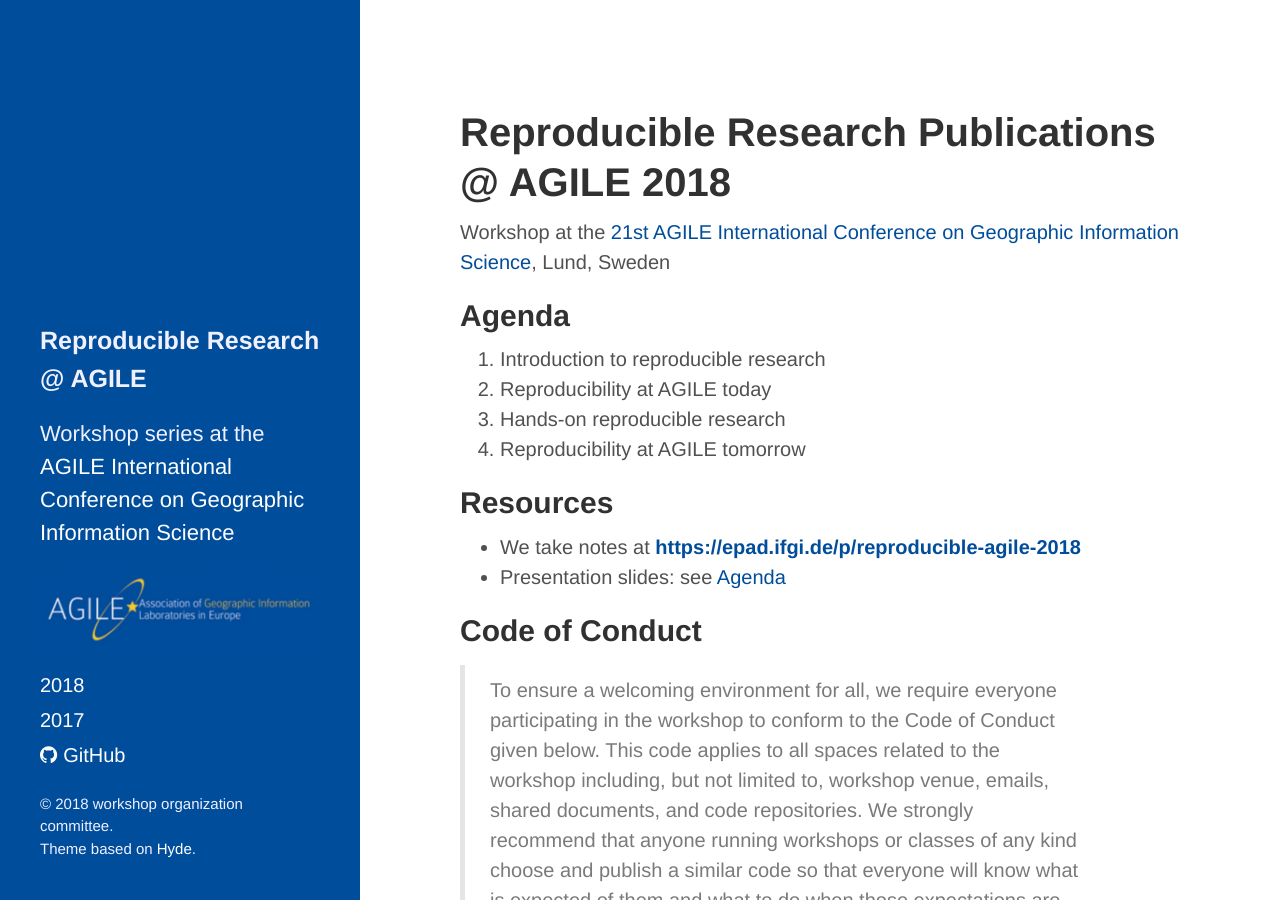
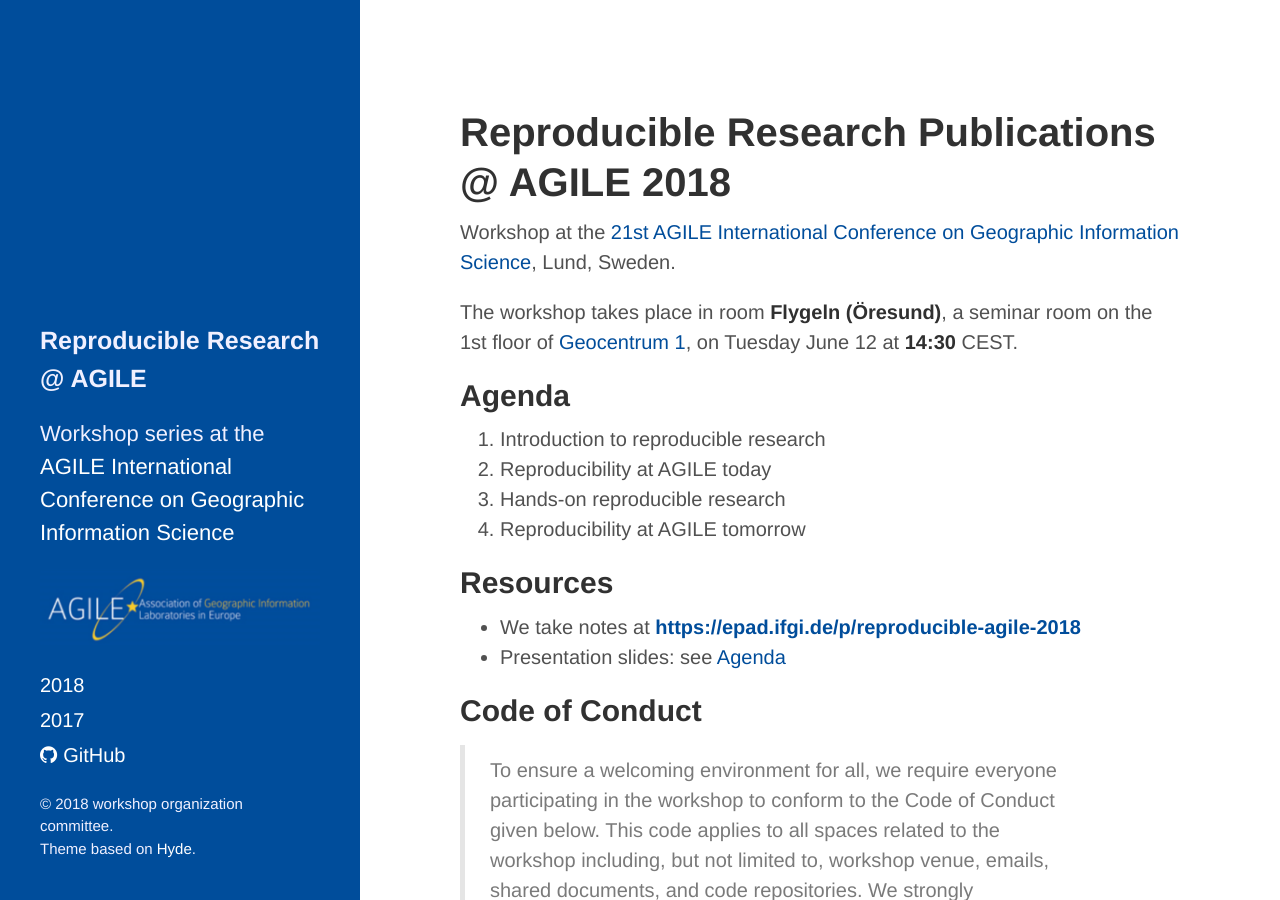
Before and after one commit to reproducible-agile/reproducible-agile.github.io, a Jekyll site: the page built from 2018.md, in a window 1280 px wide and 900 px high. Built offline with Jekyll 4.4.1, drawn with Linux system fonts in a browser that asks for light colours.

Commit message:
add time and place

```diff
--- a/2018.md
+++ b/2018.md
@@ -10,7 +10,9 @@ keywords:
 
 # Reproducible Research Publications @ AGILE 2018
 
-Workshop at the [21st AGILE International Conference on Geographic Information Science](http://agile-online.org/index.php/conference/conference-2018), Lund, Sweden
+Workshop at the [21st AGILE International Conference on Geographic Information Science](http://agile-online.org/index.php/conference/conference-2018), Lund, Sweden.
+
+The workshop takes place in room **Flygeln (Öresund)**, a seminar room on the 1st floor of [Geocentrum 1](https://agile-online.org/practical-and-local-information-2018/venues-and-social-events-2018), on Tuesday June 12 at **14:30** CEST.
 
 ## Agenda
 
```
Also changed, not shown: index.md (+1 -1 lines).
